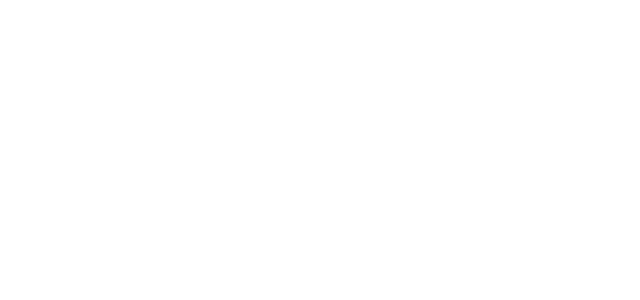
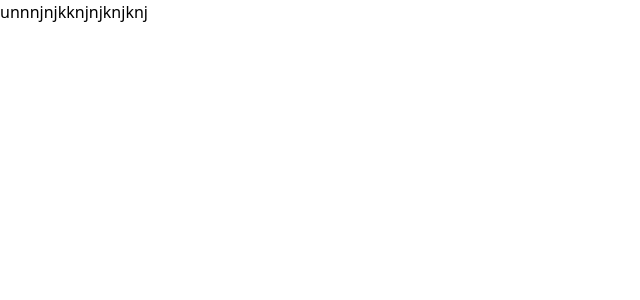
Before and after one commit to enclaire1443/KanWeb---FE, a React (Vite) app: page / in a window 1280 px wide. Before the commit this address had no page. Shown: the top 300 px of the page, without its empty margins (0-640 px from the left). Built offline with nearby package versions, Linux system fonts and the light colour scheme; a web font is replaced by a local one.

Commit message:
kerjaan caca + fatih + fixed routing

```diff
--- a/src/App.jsx
+++ b/src/App.jsx
@@ -15,7 +15,7 @@
       <Routes>
         <Route path="/RegisterPage" element={<RegisterPage />} />
         <Route path="/LoginPage" element={<LoginPage />} />
-        <Route path="/LandingPage" element={<LandingPage />} />
+        <Route path="/" element={<LandingPage />} />
         <Route path="/HomePage" element={<HomePage />} />
         <Route path="/PageMenu" element={<PageMenu />} />
         <Route path="/OrderPage" element={<OrderPage />} />
--- a/src/components/LandingPage.jsx
+++ b/src/components/LandingPage.jsx
@@ -2,7 +2,7 @@
 
 const LandingPage = () => {
   return (
-    <div>
+    <div> unnnjnjkknjnjknjknj
     </div>
   );
 };
```
